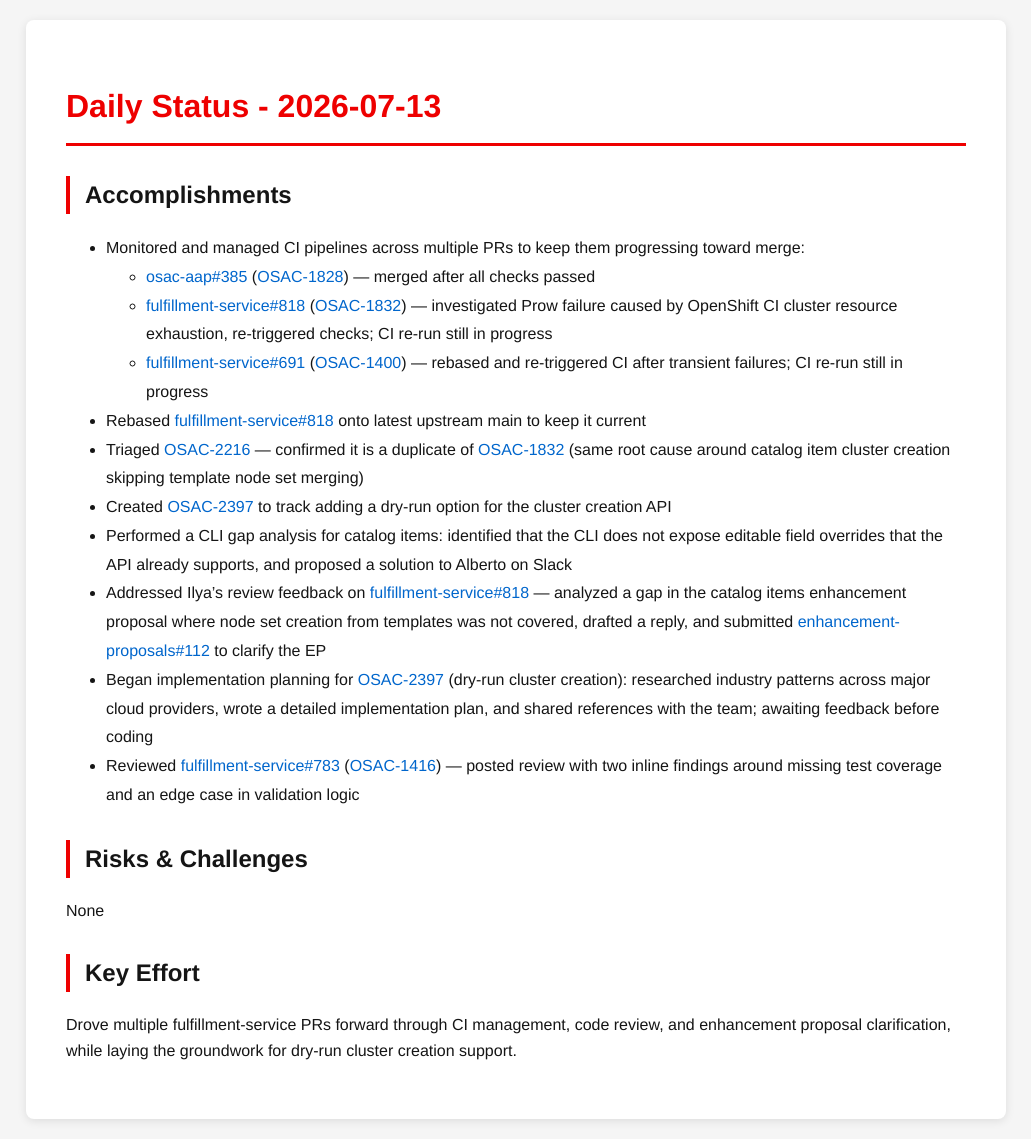
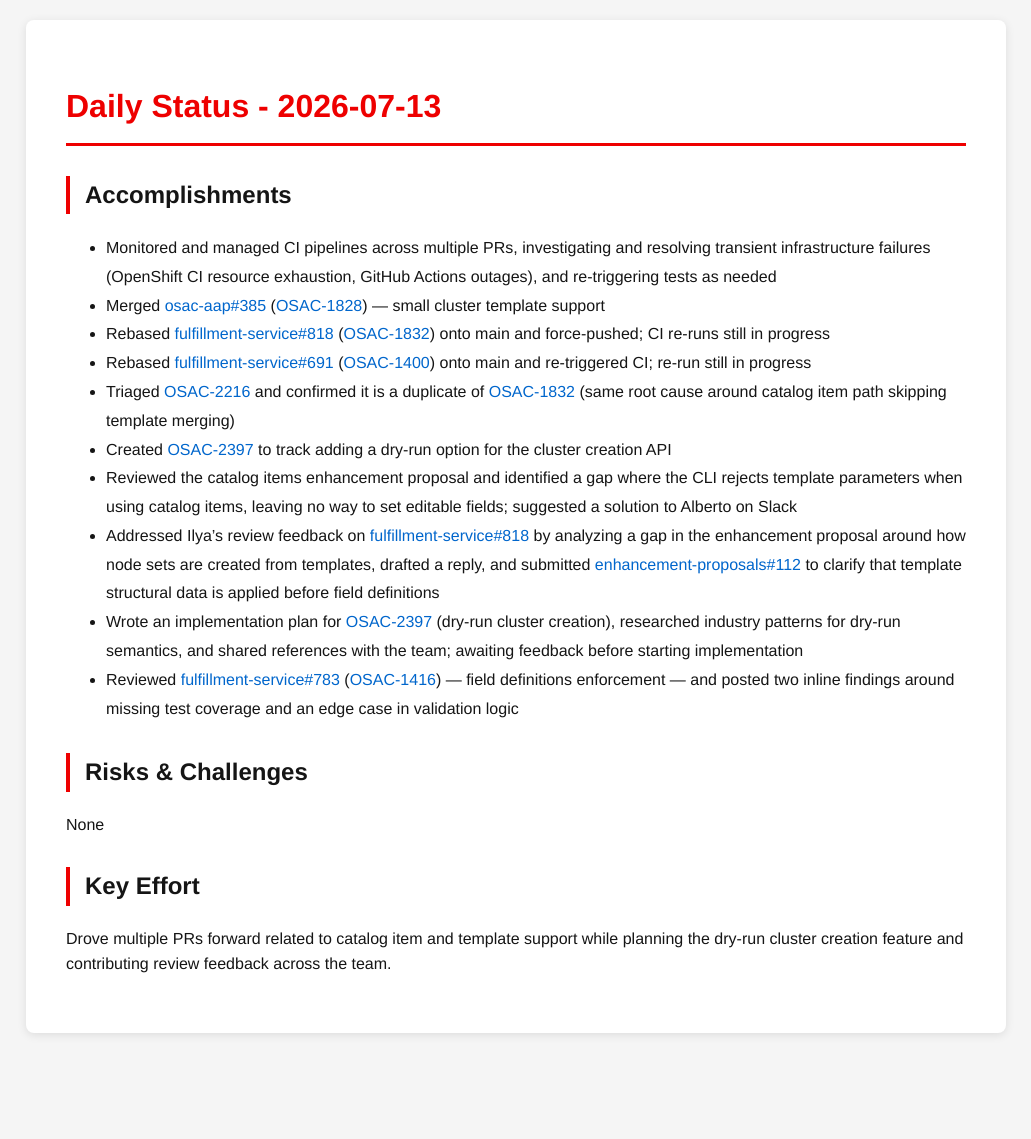
Before and after one commit to tzvatot/daily-status, a Jekyll site: the page built from 2026-07-13.md, in a window 1280 px wide. Shown: the whole page, without its empty margins (124-1155 px from the left). Built offline with Jekyll 4.4.1, drawn with Linux system fonts in a browser that asks for light colours; after the commit the page ends 1053 px from its top, so only the background shows below that.

Commit message:
Daily status update - 2026-07-13

```diff
--- a/2026-07-13.md
+++ b/2026-07-13.md
@@ -7,20 +7,19 @@
 # Daily Status - 2026-07-13
 
 ## Accomplishments
-- Monitored and managed CI pipelines across multiple PRs to keep them progressing toward merge:
-  - [osac-aap#385](https://github.com/osac-project/osac-aap/pull/385) ([OSAC-1828](https://redhat.atlassian.net/browse/OSAC-1828)) — merged after all checks passed
-  - [fulfillment-service#818](https://github.com/osac-project/fulfillment-service/pull/818) ([OSAC-1832](https://redhat.atlassian.net/browse/OSAC-1832)) — investigated Prow failure caused by OpenShift CI cluster resource exhaustion, re-triggered checks; CI re-run still in progress
-  - [fulfillment-service#691](https://github.com/osac-project/fulfillment-service/pull/691) ([OSAC-1400](https://redhat.atlassian.net/browse/OSAC-1400)) — rebased and re-triggered CI after transient failures; CI re-run still in progress
-- Rebased [fulfillment-service#818](https://github.com/osac-project/fulfillment-service/pull/818) onto latest upstream main to keep it current
-- Triaged [OSAC-2216](https://redhat.atlassian.net/browse/OSAC-2216) — confirmed it is a duplicate of [OSAC-1832](https://redhat.atlassian.net/browse/OSAC-1832) (same root cause around catalog item cluster creation skipping template node set merging)
+- Monitored and managed CI pipelines across multiple PRs, investigating and resolving transient infrastructure failures (OpenShift CI resource exhaustion, GitHub Actions outages), and re-triggering tests as needed
+- Merged [osac-aap#385](https://github.com/osac-project/osac-aap/pull/385) ([OSAC-1828](https://redhat.atlassian.net/browse/OSAC-1828)) — small cluster template support
+- Rebased [fulfillment-service#818](https://github.com/osac-project/fulfillment-service/pull/818) ([OSAC-1832](https://redhat.atlassian.net/browse/OSAC-1832)) onto main and force-pushed; CI re-runs still in progress
+- Rebased [fulfillment-service#691](https://github.com/osac-project/fulfillment-service/pull/691) ([OSAC-1400](https://redhat.atlassian.net/browse/OSAC-1400)) onto main and re-triggered CI; re-run still in progress
+- Triaged [OSAC-2216](https://redhat.atlassian.net/browse/OSAC-2216) and confirmed it is a duplicate of [OSAC-1832](https://redhat.atlassian.net/browse/OSAC-1832) (same root cause around catalog item path skipping template merging)
 - Created [OSAC-2397](https://redhat.atlassian.net/browse/OSAC-2397) to track adding a dry-run option for the cluster creation API
-- Performed a CLI gap analysis for catalog items: identified that the CLI does not expose editable field overrides that the API already supports, and proposed a solution to Alberto on Slack
-- Addressed Ilya's review feedback on [fulfillment-service#818](https://github.com/osac-project/fulfillment-service/pull/818) — analyzed a gap in the catalog items enhancement proposal where node set creation from templates was not covered, drafted a reply, and submitted [enhancement-proposals#112](https://github.com/osac-project/enhancement-proposals/pull/112) to clarify the EP
-- Began implementation planning for [OSAC-2397](https://redhat.atlassian.net/browse/OSAC-2397) (dry-run cluster creation): researched industry patterns across major cloud providers, wrote a detailed implementation plan, and shared references with the team; awaiting feedback before coding
-- Reviewed [fulfillment-service#783](https://github.com/osac-project/fulfillment-service/pull/783) ([OSAC-1416](https://redhat.atlassian.net/browse/OSAC-1416)) — posted review with two inline findings around missing test coverage and an edge case in validation logic
+- Reviewed the catalog items enhancement proposal and identified a gap where the CLI rejects template parameters when using catalog items, leaving no way to set editable fields; suggested a solution to Alberto on Slack
+- Addressed Ilya's review feedback on [fulfillment-service#818](https://github.com/osac-project/fulfillment-service/pull/818) by analyzing a gap in the enhancement proposal around how node sets are created from templates, drafted a reply, and submitted [enhancement-proposals#112](https://github.com/osac-project/enhancement-proposals/pull/112) to clarify that template structural data is applied before field definitions
+- Wrote an implementation plan for [OSAC-2397](https://redhat.atlassian.net/browse/OSAC-2397) (dry-run cluster creation), researched industry patterns for dry-run semantics, and shared references with the team; awaiting feedback before starting implementation
+- Reviewed [fulfillment-service#783](https://github.com/osac-project/fulfillment-service/pull/783) ([OSAC-1416](https://redhat.atlassian.net/browse/OSAC-1416)) — field definitions enforcement — and posted two inline findings around missing test coverage and an edge case in validation logic
 
 ## Risks & Challenges
 None
 
 ## Key Effort
-Drove multiple fulfillment-service PRs forward through CI management, code review, and enhancement proposal clarification, while laying the groundwork for dry-run cluster creation support.
+Drove multiple PRs forward related to catalog item and template support while planning the dry-run cluster creation feature and contributing review feedback across the team.
```
